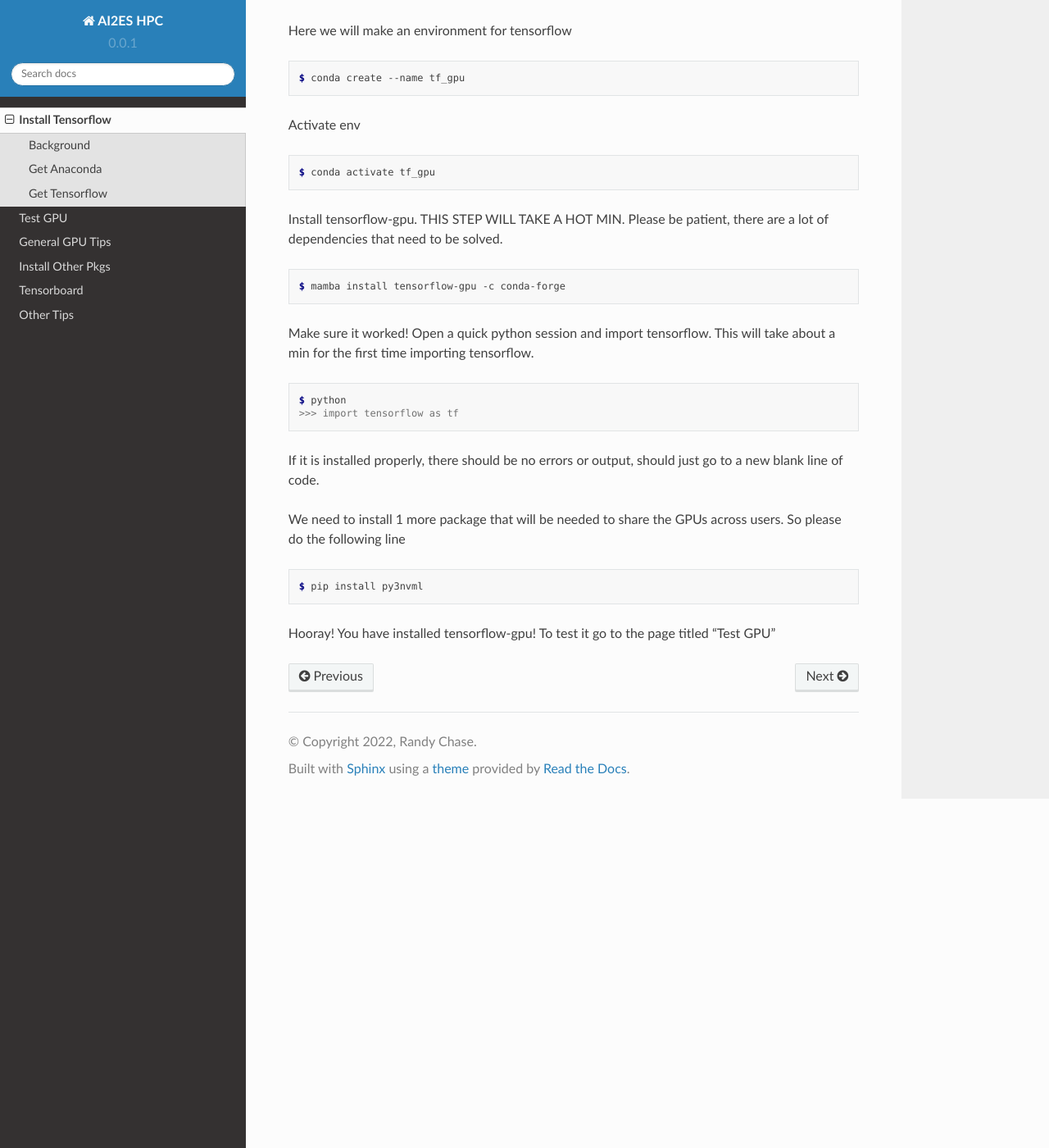
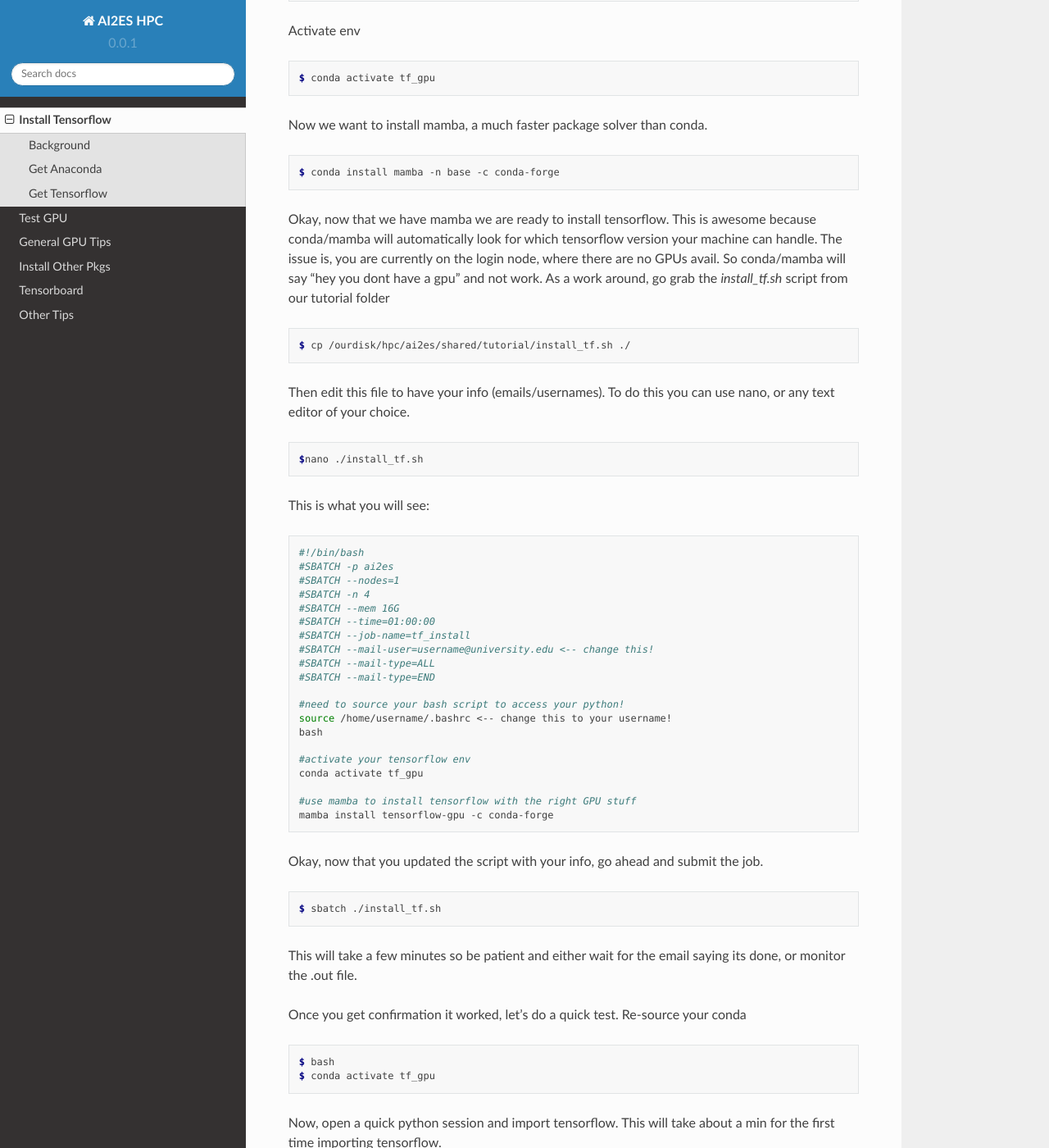
Before and after one commit to dopplerchase/ai2es_schooner_hpc, a Sphinx documentation site: the page built from docs/source/install_tensorflow.rst, in a window 1280 px wide and 1400 px high, scrolled down 1747 px. Shown: the whole window at 82% size. Built offline with Sphinx 7.4.7 and the Read the Docs theme 2.0.0, drawn with Linux system fonts in a browser that asks for light colours; some of the changed text lies outside the part shown.

Commit message:
update tf_gpu

```diff
--- a/README.rst
+++ b/README.rst
@@ -3,3 +3,5 @@ AI2ES Schooner High Performance Computing docs github
 
 This GitHub repo hosts the readthedocs documentation for best practices
 for using the GPUs associated with AI2ES.
+
+The website hosting this repo is `here <https://dopplerchase-ai2es-schooner-hpc.readthedocs.io/en/latest/index.html>`_
--- a/docs/source/index.rst
+++ b/docs/source/index.rst
@@ -3,7 +3,7 @@ Welcome to the AI2ES Schooner HPC Guide
 
 .. note::
 
-   This project is under active development. Last edit made on 22 Feb 2022 by RJC
+   This project is under active development. Last edit made on 18 May 2022 by RJC
 
 ++++++++++++
 Introduction
@@ -20,7 +20,7 @@ Background
 
 Machine Learning, more specifically deep learning, is accelerated by the use of GPUs. Thus, as part of AI2ES
 there are a suite of computational nodes that have GPUs available for AI2ES members to use. More specifically,
-we currently have a total of 2 V100s (32 GB of RAM each) and 10 A100s (40 GB of RAM each) [More A100s are ordered!].
+we currently have a total of 2 V100s (32 GB of RAM each) and 10 A100s (40 GB of RAM each) [8 more A100s are ordered!].
 Unfortunately, there is a bit of a learning curve to get up to speed with efficent use of these computing resources, so
 this guide is intended to support everyone trying to learn how to use them. If you have any specific questions,
 please feel free to reach out to me, Randy Chase, by email (randychase 'at' ou 'dot' edu) or in our AI2ES Slack.
--- a/docs/source/install_tensorflow.rst
+++ b/docs/source/install_tensorflow.rst
@@ -63,12 +63,6 @@ After running the command bash, you should see the word ‘base’ like this:
 .. image:: images/base_console.png
    :width: 300
 
-Now we want to install mamba, a much faster package solver than conda.
-
-.. code-block:: console
-
-    $ conda install mamba -n base -c conda-forge
-
 Congrats! We now have all the pieces in place to install tensorflow
 
 ++++++++++++++
@@ -90,14 +84,72 @@ Activate env
 
     $ conda activate tf_gpu
 
-Install tensorflow-gpu. THIS STEP WILL TAKE A HOT MIN. Please be patient,
-there are a lot of dependencies that need to be solved.
+Now we want to install mamba, a much faster package solver than conda.
 
 .. code-block:: console
 
-    $ mamba install tensorflow-gpu -c conda-forge
+    $ conda install mamba -n base -c conda-forge
 
-Make sure it worked! Open a quick python session and import tensorflow. This
+Okay, now that we have mamba we are ready to install tensorflow. This is awesome
+because conda/mamba will automatically look for which tensorflow version your
+machine can handle. The issue is, you are currently on the login node, where
+there are no GPUs avail. So conda/mamba will say "hey you dont have a gpu" and
+not work. As a work around, go grab the `install_tf.sh` script from our tutorial
+folder
+
+.. code-block:: console
+
+    $ cp /ourdisk/hpc/ai2es/shared/tutorial/install_tf.sh ./
+
+Then edit this file to have your info (emails/usernames). To do this you
+can use nano, or any text editor of your choice.
+
+.. code-block:: console
+
+    $nano ./install_tf.sh
+
+This is what you will see:
+
+.. code-block:: bash
+
+    #!/bin/bash
+    #SBATCH -p ai2es
+    #SBATCH --nodes=1
+    #SBATCH -n 4
+    #SBATCH --mem 16G
+    #SBATCH --time=01:00:00
+    #SBATCH --job-name=tf_install
+    #SBATCH --mail-user=username@university.edu <-- change this!
+    #SBATCH --mail-type=ALL
+    #SBATCH --mail-type=END
+
+    #need to source your bash script to access your python!
+    source /home/username/.bashrc <-- change this to your username!
+    bash
+
+    #activate your tensorflow env
+    conda activate tf_gpu
+
+    #use mamba to install tensorflow with the right GPU stuff
+    mamba install tensorflow-gpu -c conda-forge
+
+Okay, now that you updated the script with your info, go ahead and submit the job.
+
+.. code-block:: console
+
+    $ sbatch ./install_tf.sh
+
+This will take a few minutes so be patient and either wait for the email saying
+its done, or monitor the .out file.
+
+Once you get confirmation it worked, let's do a quick test. Re-source your conda
+
+.. code-block:: console
+
+    $ bash
+    $ conda activate tf_gpu
+
+Now, open a quick python session and import tensorflow. This
 will take about a min for the first time importing tensorflow.
 
 .. code-block:: console
```
Also changed, not shown: docs/source/general_gpu.rst (+3 -19 lines), 2 other files.
